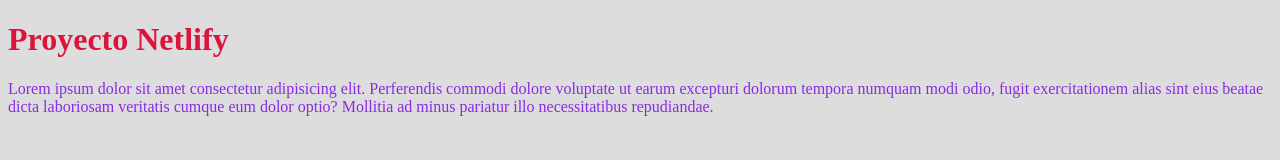
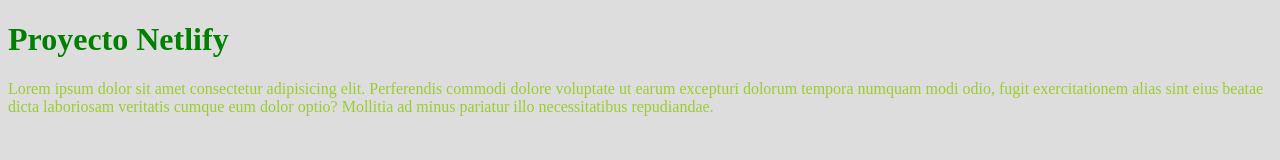
Before and after one commit to ast-alex/proyect-netlify, a plain HTML site: page index.html in a window 1280 px wide. Drawn offline with Linux system fonts and the light colour scheme.

Commit message:
cambie los colores en el css

```diff
--- a/css/style.css
+++ b/css/style.css
@@ -3,9 +3,9 @@
 }
 
 h1{
-    color: crimson;
+    color: green;
 }
 
 p{
-    color: blueviolet;
+    color: yellowgreen;
 }
```
